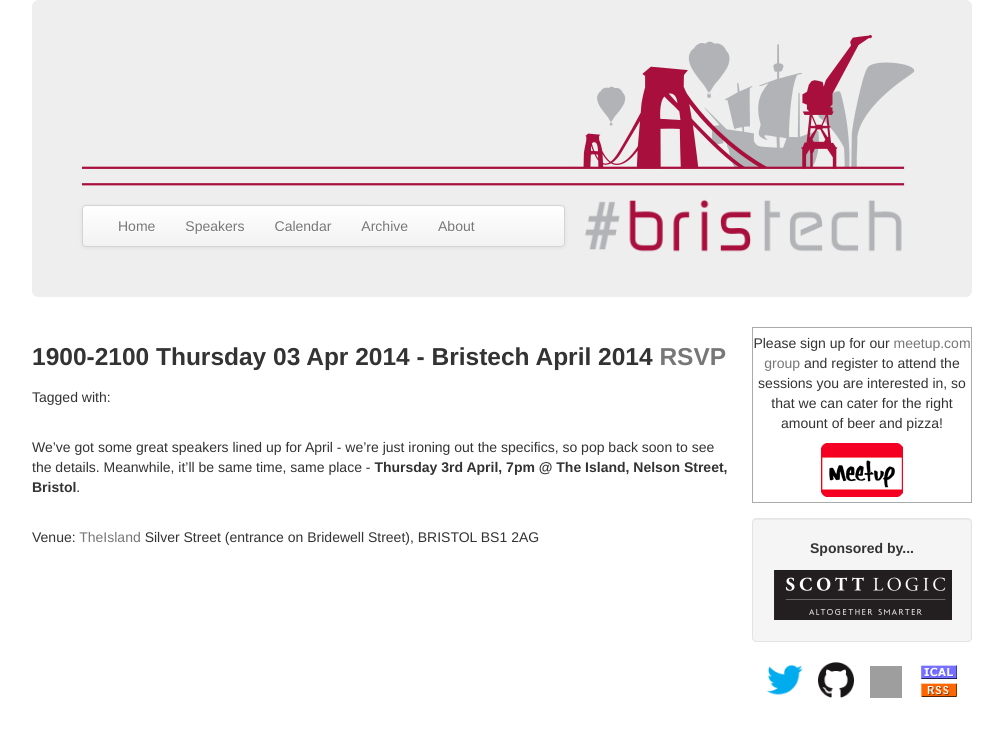
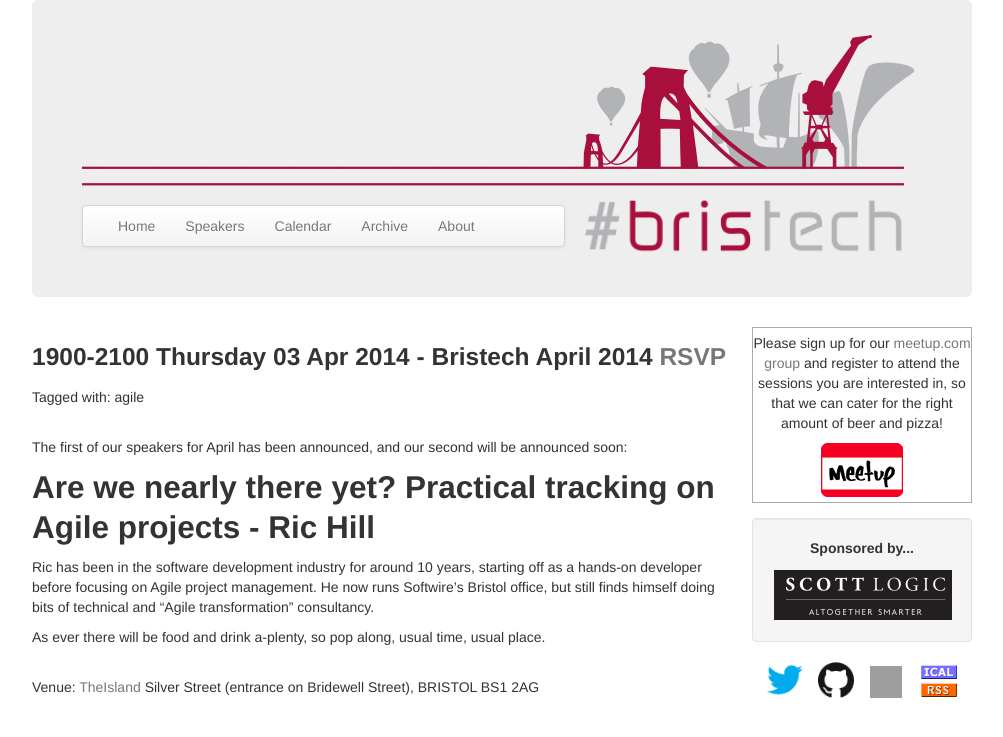
Before and after one commit to bris-tech/bris-tech.github.io, a Jekyll site: the page built from _posts/2014-04-03-april-2014.md, in a window 1280 px wide. Shown: the top 737 px of the page, without its empty margins (138-1141 px from the left). Built offline with Jekyll 4.4.1, drawn with Linux system fonts in a browser that asks for light colours; grey boxes are pictures that could not be loaded.

Commit message:
Update April with Ric's talk

```diff
--- a/_posts/2014-04-03-april-2014.md
+++ b/_posts/2014-04-03-april-2014.md
@@ -2,11 +2,16 @@
 layout: session
 title: "Bristech April 2014"
 categories: event
-speakers: []
-tags:
+speakers: [richill]
+tags: agile
 meetupid: 169969712
 ---
 
-We've got some great speakers lined up for April - we're just ironing out the
-specifics, so pop back soon to see the details. Meanwhile, it'll be same time,
-same place - __Thursday 3rd April, 7pm @ The Island, Nelson Street, Bristol__.
+The first of our speakers for April has been announced, and our second will be announced soon:
+
+## Are we nearly there yet?  Practical tracking on Agile projects - Ric Hill
+
+Ric has been in the software development industry for around 10 years, starting off as a hands-on developer before focusing on Agile project management. He now runs Softwire's Bristol office, but still finds himself doing bits of technical and "Agile transformation" consultancy.
+
+
+As ever there will be food and drink a-plenty, so pop along, usual time, usual place.
```
